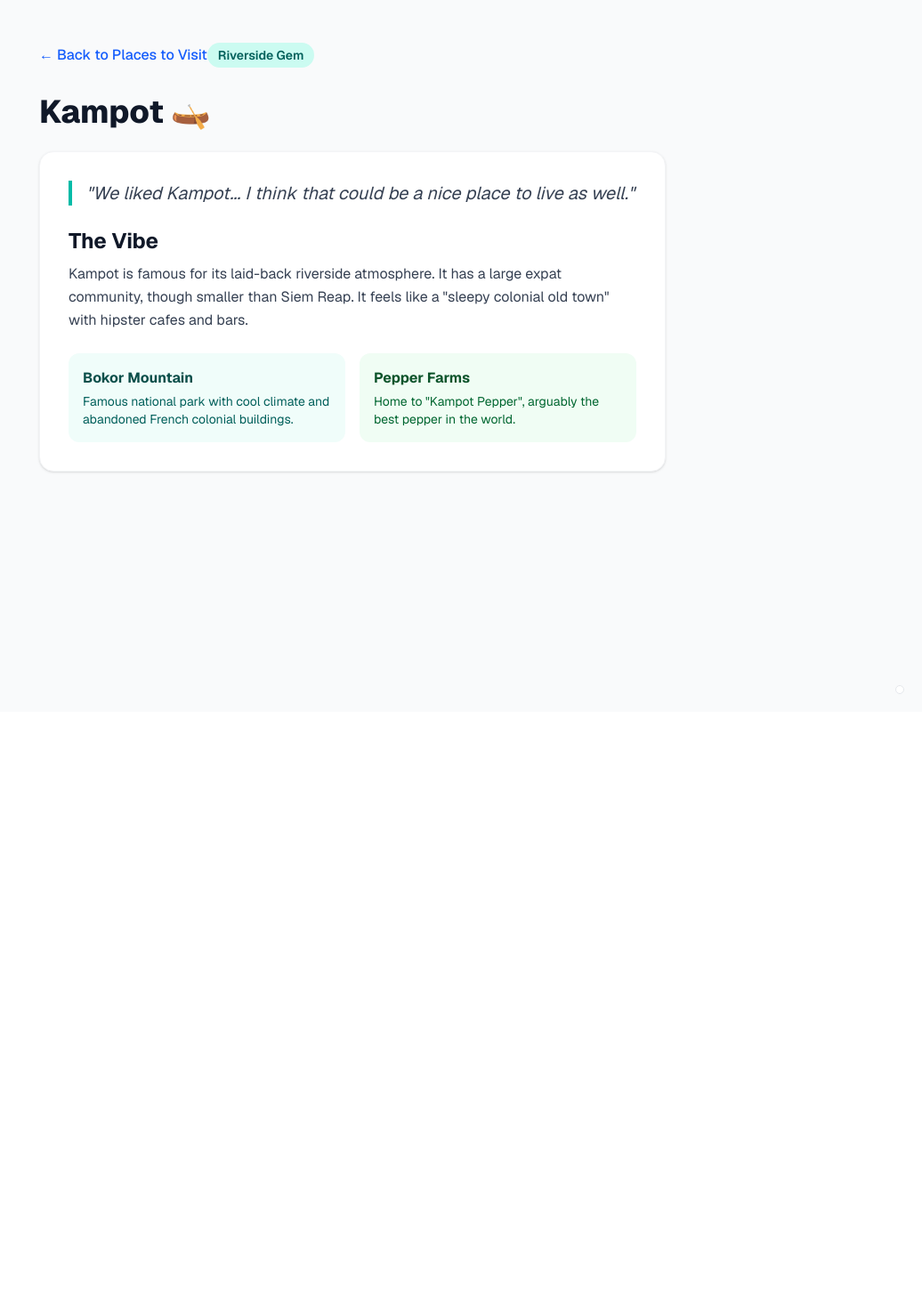
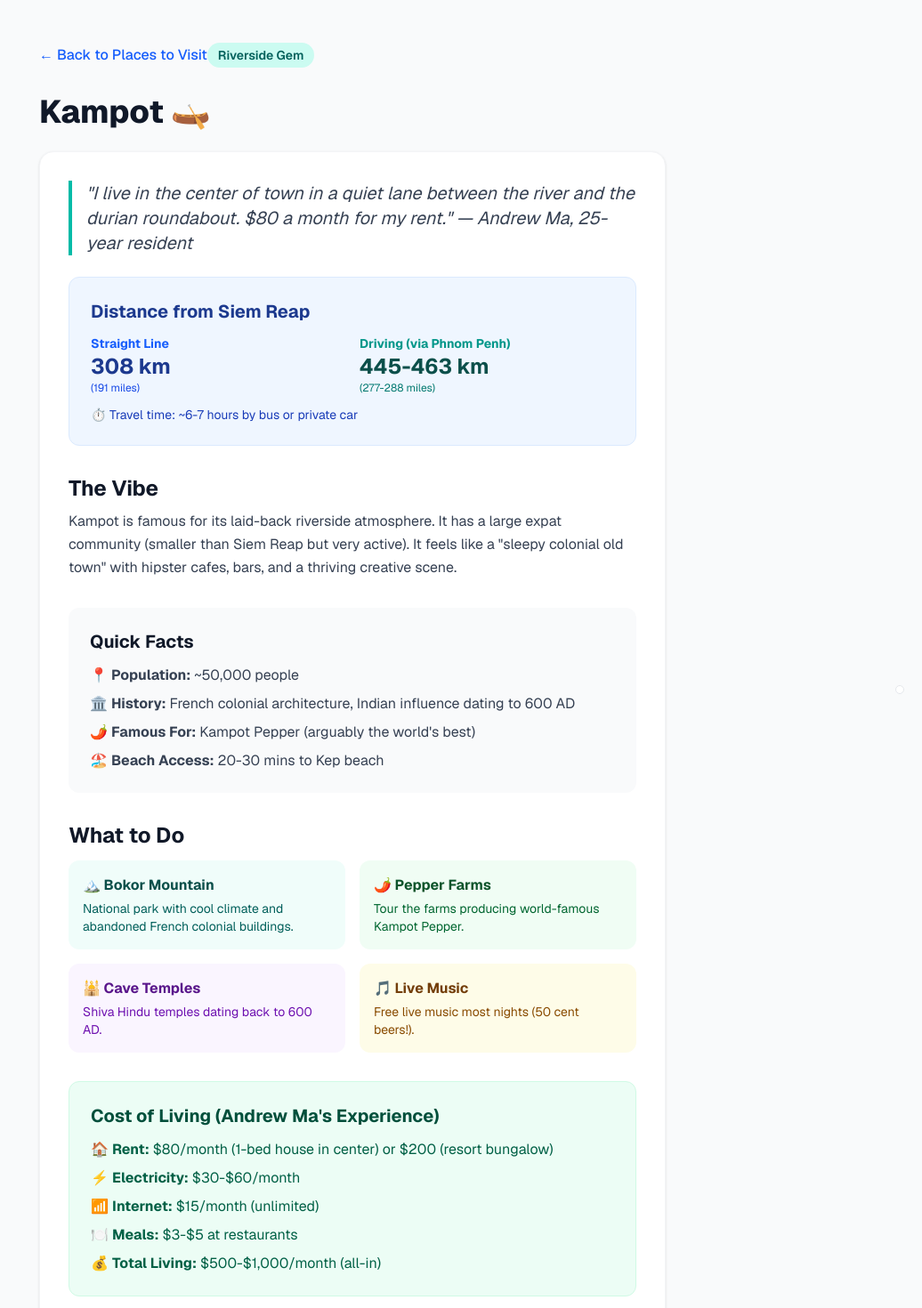
Before and after one commit to theikbhal/retire-in-cambodia, a Next.js app in the folder web/: page /kampot in a window 1280 px wide. Shown: the top 1470 px of the page at 89% size, without its empty margins (244-1280 px from the left). Before the commit the page ends 800 px from the top, so only its background shows below. Built offline with nearby package versions, Linux system fonts and the light colour scheme.

Commit message:
kampot town

```diff
--- a/web/app/kampot/page.tsx
+++ b/web/app/kampot/page.tsx
@@ -3,7 +3,7 @@ import Link from 'next/link';
 
 export const metadata = {
     title: 'Kampot | Riverside Town Guide',
-    description: 'Why Kampot is a favorite for retirees who love the river, mountains, and pepper.',
+    description: 'Why Kampot is a favorite for retirees. Andrew Ma lives here for $80/month rent. River, mountains, and world-famous pepper.',
 };
 
 export default function KampotPage() {
@@ -20,27 +20,83 @@ export default function KampotPage() {
 
                 <div className="bg-white p-8 rounded-2xl shadow-sm border border-gray-100 mb-8">
                     <blockquote className="text-xl italic text-gray-700 border-l-4 border-teal-500 pl-4 mb-6">
-                        "We liked Kampot... I think that could be a nice place to live as well."
+                        "I live in the center of town in a quiet lane between the river and the durian roundabout. $80 a month for my rent." — Andrew Ma, 25-year resident
                     </blockquote>
 
-                    <div className="space-y-6">
+                    <div className="space-y-8">
+                        {/* Distance from Siem Reap */}
+                        <div className="bg-blue-50 p-6 rounded-xl border border-blue-100">
+                            <h2 className="text-xl font-bold text-blue-900 mb-3">Distance from Siem Reap</h2>
+                            <div className="grid grid-cols-2 gap-4">
+                                <div>
+                                    <div className="text-sm text-blue-600 font-bold">Straight Line</div>
+                                    <div className="text-2xl font-bold text-blue-900">308 km</div>
+                                    <div className="text-xs text-blue-700">(191 miles)</div>
+                                </div>
+                                <div>
+                                    <div className="text-sm text-teal-600 font-bold">Driving (via Phnom Penh)</div>
+                                    <div className="text-2xl font-bold text-teal-900">445-463 km</div>
+                                    <div className="text-xs text-teal-700">(277-288 miles)</div>
+                                </div>
+                            </div>
+                            <p className="text-blue-800 text-sm mt-3">
+                                ⏱️ Travel time: ~6-7 hours by bus or private car
+                            </p>
+                        </div>
+
+                        {/* The Vibe */}
                         <div>
                             <h2 className="text-2xl font-bold text-gray-900 mb-2">The Vibe</h2>
                             <p className="text-gray-700 leading-relaxed">
-                                Kampot is famous for its laid-back riverside atmosphere. It has a large expat community, though smaller than Siem Reap.
-                                It feels like a "sleepy colonial old town" with hipster cafes and bars.
+                                Kampot is famous for its laid-back riverside atmosphere. It has a large expat community (smaller than Siem Reap but very active).
+                                It feels like a "sleepy colonial old town" with hipster cafes, bars, and a thriving creative scene.
                             </p>
                         </div>
 
-                        <div className="grid md:grid-cols-2 gap-4">
-                            <div className="bg-teal-50 p-4 rounded-xl">
-                                <h3 className="font-bold text-teal-900 mb-1">Bokor Mountain</h3>
-                                <p className="text-sm text-teal-800">Famous national park with cool climate and abandoned French colonial buildings.</p>
+                        {/* Population & History */}
+                        <div className="bg-gray-50 p-6 rounded-xl">
+                            <h2 className="text-xl font-bold text-gray-900 mb-3">Quick Facts</h2>
+                            <ul className="space-y-2 text-gray-700">
+                                <li>📍 <strong>Population:</strong> ~50,000 people</li>
+                                <li>🏛️ <strong>History:</strong> French colonial architecture, Indian influence dating to 600 AD</li>
+                                <li>🌶️ <strong>Famous For:</strong> Kampot Pepper (arguably the world's best)</li>
+                                <li>🏖️ <strong>Beach Access:</strong> 20-30 mins to Kep beach</li>
+                            </ul>
+                        </div>
+
+                        {/* What to Do */}
+                        <div>
+                            <h2 className="text-2xl font-bold text-gray-900 mb-3">What to Do</h2>
+                            <div className="grid md:grid-cols-2 gap-4">
+                                <div className="bg-teal-50 p-4 rounded-xl">
+                                    <h3 className="font-bold text-teal-900 mb-1">🏔️ Bokor Mountain</h3>
+                                    <p className="text-sm text-teal-800">National park with cool climate and abandoned French colonial buildings.</p>
+                                </div>
+                                <div className="bg-green-50 p-4 rounded-xl">
+                                    <h3 className="font-bold text-green-900 mb-1">🌶️ Pepper Farms</h3>
+                                    <p className="text-sm text-green-800">Tour the farms producing world-famous Kampot Pepper.</p>
+                                </div>
+                                <div className="bg-purple-50 p-4 rounded-xl">
+                                    <h3 className="font-bold text-purple-900 mb-1">🕌 Cave Temples</h3>
+                                    <p className="text-sm text-purple-800">Shiva Hindu temples dating back to 600 AD.</p>
+                                </div>
+                                <div className="bg-yellow-50 p-4 rounded-xl">
+                                    <h3 className="font-bold text-yellow-900 mb-1">🎵 Live Music</h3>
+                                    <p className="text-sm text-yellow-800">Free live music most nights (50 cent beers!).</p>
+                                </div>
                             </div>
-                            <div className="bg-green-50 p-4 rounded-xl">
-                                <h3 className="font-bold text-green-900 mb-1">Pepper Farms</h3>
-                                <p className="text-sm text-green-800">Home to "Kampot Pepper", arguably the best pepper in the world.</p>
-                            </div>
+                        </div>
+
+                        {/* Cost of Living */}
+                        <div className="bg-emerald-50 p-6 rounded-xl border border-emerald-100">
+                            <h2 className="text-xl font-bold text-emerald-900 mb-3">Cost of Living (Andrew Ma's Experience)</h2>
+                            <ul className="space-y-2 text-emerald-800">
+                                <li>🏠 <strong>Rent:</strong> $80/month (1-bed house in center) or $200 (resort bungalow)</li>
+                                <li>⚡ <strong>Electricity:</strong> $30-$60/month</li>
+                                <li>📶 <strong>Internet:</strong> $15/month (unlimited)</li>
+                                <li>🍽️ <strong>Meals:</strong> $3-$5 at restaurants</li>
+                                <li>💰 <strong>Total Living:</strong> $500-$1,000/month (all-in)</li>
+                            </ul>
                         </div>
                     </div>
                 </div>
```
